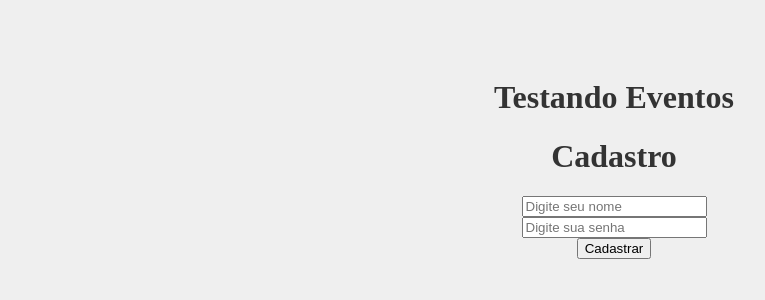
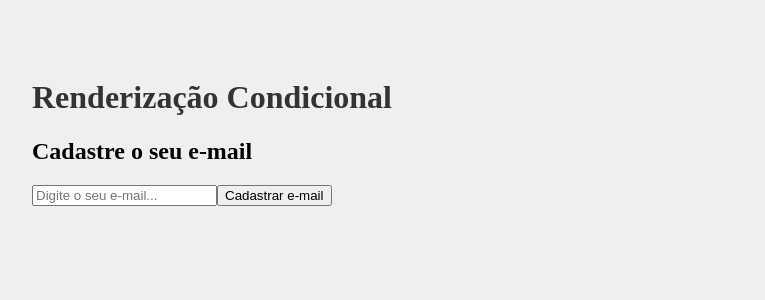
Before and after one commit to LoriJr/react-primeiro-projeto, a React (Create React App) app: page / in a window 1280 px wide. Shown: the top 300 px of the page, without its empty margins (26-791 px from the left). Built offline with nearby package versions, Linux system fonts and the light colour scheme.

Commit message:
renderização condicional

```diff
--- a/src/App.js
+++ b/src/App.js
@@ -2,22 +2,15 @@ import logo from './logo.svg';
 import './App.css';
 import Evento from './components/Evento';
 import Form from './components/Form';
+import Condicional from './components/Condicional';
 
 function App() {
-
-  function sum(a,b){
-    return a+b
-  }
-
-  const url = 'https://images.pexels.com/photos/32140540/pexels-photo-32140540.jpeg'
-
-  const name = "Lou Junior"
-  return (
-    <div className="App">
-      <h1>Testando Eventos</h1>
-      <Form />
+  return(
+    <div>
+      <h1>Renderização Condicional</h1>
+      <Condicional />
     </div>
-  );
+  )
 }
 
 export default App;
--- /dev/null
+++ b/src/components/Condicional.js
@@ -0,0 +1,39 @@
+import { useState } from "react"
+
+function Condicional(){
+
+    const [email, setEmail] = useState()
+    const [userEmail, setUserEmail] = useState()
+
+    function enviarEmail(e){
+        e.preventDefault()
+        setUserEmail(email)
+        console.log("Testando")
+
+    }
+
+    function limparEmail(){
+
+        setUserEmail('')
+    }
+
+    return(
+        <div>
+            <h2>Cadastre o seu e-mail</h2>
+            <form>
+                <input type="email" placeholder="Digite o seu e-mail..."
+                 onChange={(e)=> setEmail(e.target.value)}/>
+                <button type="submit" onClick={enviarEmail}>Cadastrar e-mail</button>
+                {userEmail && (
+                    <div>
+                        <p>O e-mail do usuário é {userEmail}</p>
+                        <button onClick={limparEmail}>Limpar e-mail</button>
+                    </div>
+                )}
+            </form>
+
+        </div>
+    )
+}
+
+export default Condicional
--- a/src/components/Evento.js
+++ b/src/components/Evento.js
@@ -1,12 +1,20 @@
+import Button from "./evento/Button"
+
 function Evento(){
 
-    function meuEvento(){
-        alert("Fui ativado")
+    function primeiroEvento(){
+        console.log("Ativando primeiro evento")
+    }
+
+    function segundoEvento(){
+        console.log("Ativando Segundo evento")
     }
 
     return(
         <div>
-            <button onClick={meuEvento}>Ativar!</button>
+            <p>Clique para disparar um evento</p>
+            <Button evento={primeiroEvento} texto="Primeiro Evento"/>
+            <Button evento={segundoEvento} texto="Primeiro Evento"/>
         </div>
     )
 }
--- /dev/null
+++ b/src/components/evento/Button.js
@@ -0,0 +1,5 @@
+function Button({evento, texto}){
+    return <button onClick={evento}>{texto}</button>
+}
+
+export default Button
```
